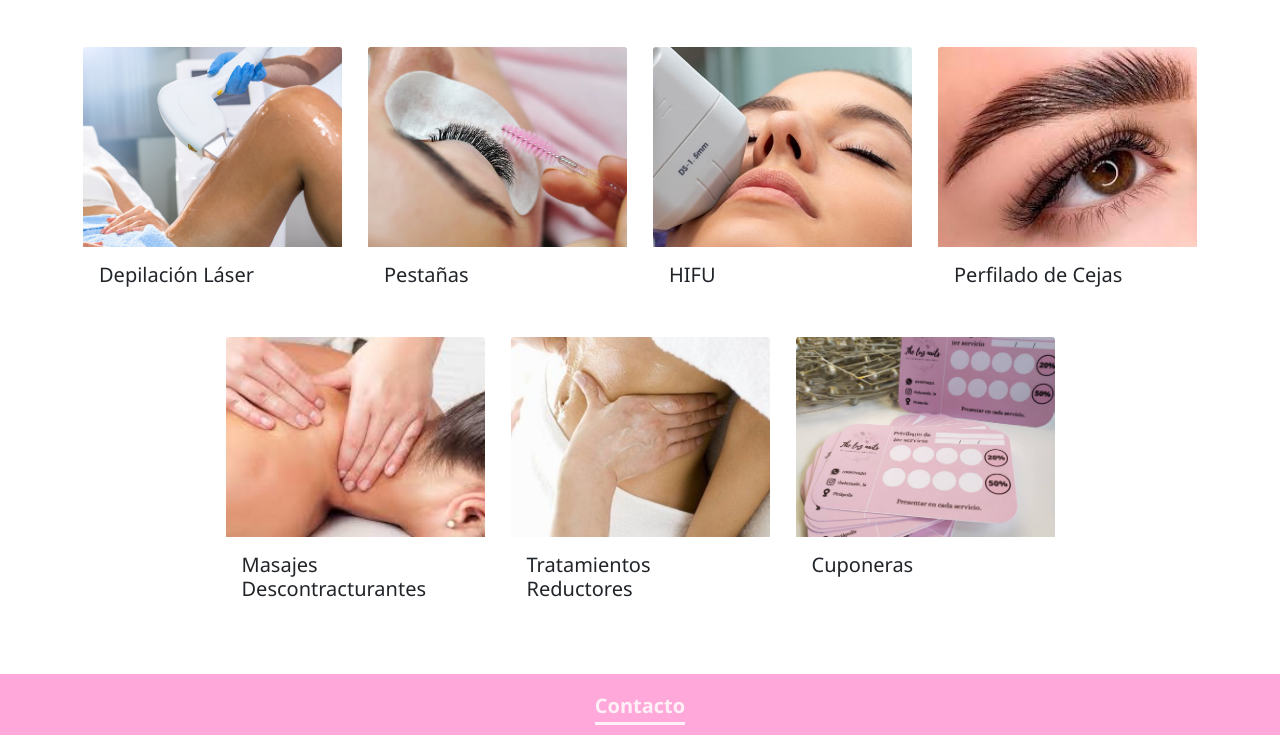
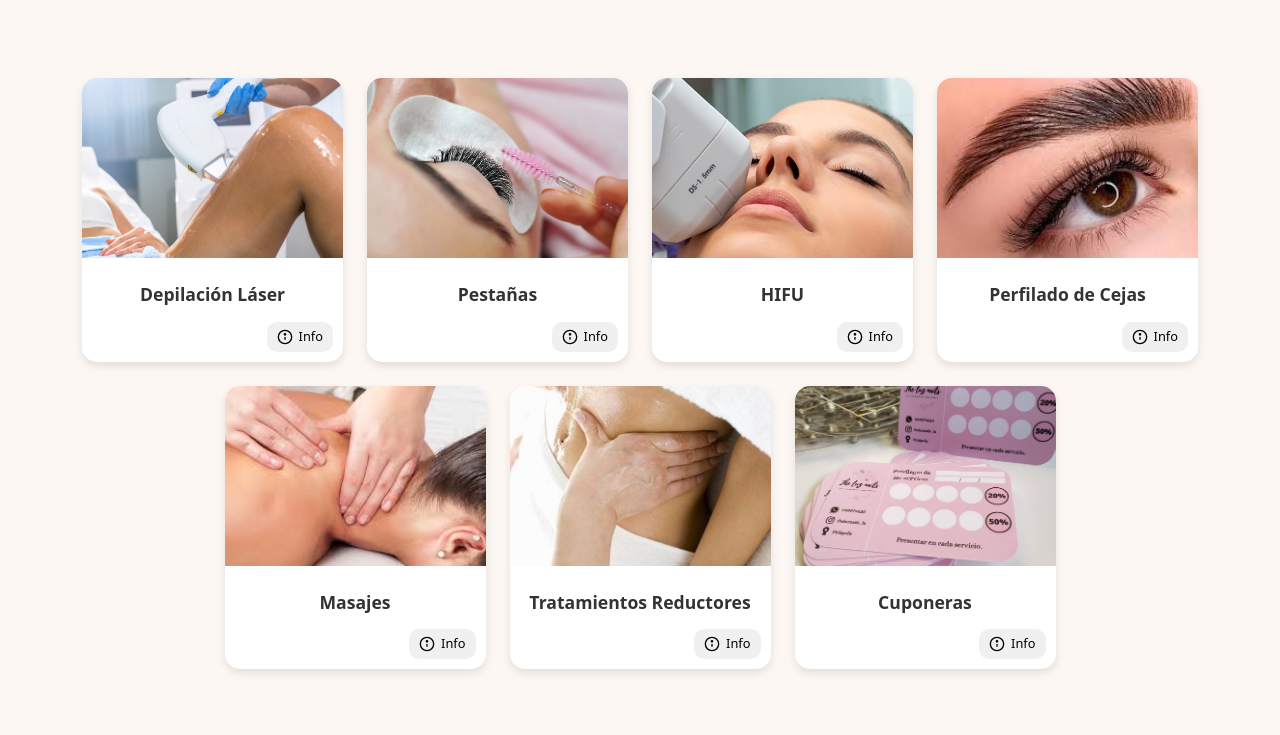
Before and after one commit to Fiorella-vq/Estetica, a React app: page / in a window 1280 px wide. Shown: the part 64-799 px from the top of the page. Built offline with nearby package versions, Linux system fonts and the light colour scheme; some packages are replaced by stand-ins of ours; no server answers; a script that the page names is missing.

Commit message:
Mejora cards de home.js

```diff
--- a/src/front/js/pages/home.js
+++ b/src/front/js/pages/home.js
@@ -1,6 +1,6 @@
 import React, { useContext } from "react";
 import { Context } from "../store/appContext";
-import '../../styles/home.css';
+import "../../styles/home.css";
 import { useNavigate } from "react-router-dom";
 import Depilaser from "../../img/depilaser.png";
 import PestañasImg from "../../img/pestanas.webp";
@@ -9,6 +9,22 @@ import CejasImg from "../../img/cejas.jpg";
 import MasajesImg from "../../img/descontracturantes.jpg";
 import ReductoresImg from "../../img/reductores.jpg";
 import CuponerasImg from "../../img/cuponeras.jpg";
+
+const InfoIcon = () => (
+  <svg
+    xmlns="http://www.w3.org/2000/svg"
+    fill="none"
+    viewBox="0 0 24 24"
+    strokeWidth={2}
+    stroke="currentColor"
+    width="16"
+    height="16"
+  >
+    <circle cx="12" cy="12" r="10" stroke="currentColor" strokeWidth="2" />
+    <line x1="12" y1="16" x2="12" y2="12" stroke="currentColor" strokeWidth="2" />
+    <circle cx="12" cy="8" r="1" fill="currentColor" />
+  </svg>
+);
 
 export const Home = () => {
   const { store, actions } = useContext(Context);
@@ -19,7 +35,7 @@ export const Home = () => {
     { img: PestañasImg, alt: "Pestañas", title: "Pestañas", ruta: "/pestanas" },
     { img: HifuImg, alt: "HIFU", title: "HIFU", ruta: "/hifu" },
     { img: CejasImg, alt: "Perfilado de Cejas", title: "Perfilado de Cejas", ruta: "/cejas" },
-		{ img: MasajesImg, alt: "Masajes Descontracturantes", title: "Masajes Descontracturantes", ruta: "/masajes" },
+    { img: MasajesImg, alt: "Masajes Descontracturantes", title: "Masajes", ruta: "/masajes" },
     { img: ReductoresImg, alt: "Tratamientos Reductores", title: "Tratamientos Reductores", ruta: "/reductores" },
     { img: CuponerasImg, alt: "Cuponeras", title: "Cuponeras", ruta: "/cuponeras" },
   ];
@@ -29,10 +45,29 @@ export const Home = () => {
       <div className="row g-4 justify-content-center">
         {servicios.map((servicio, index) => (
           <div key={index} className="col-12 col-sm-6 col-md-4 col-lg-3 d-flex">
-						<div className="card h-100 w-100" onClick={() => navigate(servicio.ruta)}>
+            <div
+              className="card h-100 w-100 card-custom"
+              onClick={() => navigate(servicio.ruta)}
+              role="button"
+              tabIndex={0}
+              onKeyPress={e => {
+                if (e.key === 'Enter') navigate(servicio.ruta);
+              }}
+            >
               <img src={servicio.img} className="card-img-top service-img" alt={servicio.alt} />
-							<div className="card-body">
+              <div className="card-body card-body-custom">
                 <h5 className="card-title">{servicio.title}</h5>
+                <button
+                  className="card-info-button"
+                  onClick={(e) => {
+                    e.stopPropagation();
+                    navigate(servicio.ruta);
+                  }}
+                  aria-label={`Más información sobre ${servicio.title}`}
+                >
+                  <InfoIcon />
+                  <span>Info</span>
+                </button>
               </div>
             </div>
           </div>
--- a/src/front/styles/home.css
+++ b/src/front/styles/home.css
@@ -1,35 +1,81 @@
+body {
+	background-color: #fdf7f4;
+}
+
+.container {
+	padding-top: 2rem;
+	padding-bottom: 2rem;
+}
+
+.card {
+	border-radius: 15px;
+	box-shadow: 0 4px 8px rgba(0, 0, 0, 0.1);
+	cursor: pointer;
+	transition: transform 0.2s ease, box-shadow 0.2s ease;
+	background-color: white;
+	border: none;
+
+	position: relative;
+	min-height: 280px;
+	display: flex;
+	flex-direction: column;
+}
+
+.card:hover {
+	transform: translateY(-5px);
+	box-shadow: 0 6px 12px rgba(0, 0, 0, 0.15);
+}
 
 .service-img {
-    width: 100%;
-    height: 200px;
-    object-fit: cover;
-  }
-
-
-  .card {
-    transition: transform 0.3s ease, box-shadow 0.3s ease;
-    border-radius: 0%;
-    border-color: transparent;
-  }
-
-
-  .card:hover {
-    transform: scale(1.05);
-    box-shadow: 0 4px 8px rgba(0, 0, 0, 0.2);
-    cursor: pointer;
-  }
-
-  body {
-    font-family: 'Segoe UI', sans-serif;
+	height: 180px;
+	object-fit: cover;
+	border-top-left-radius: 15px;
+	border-top-right-radius: 15px;
 }
 
-
-.wrapper {
-  min-height: 50vh;
-  display: flex;
-  flex-direction: column;
+.card-body {
+	padding-bottom: 3rem;
+	flex-grow: 1;
+	display: flex;
+	flex-direction: column;
+	justify-content: center;
 }
 
-.content {
-  flex-grow: 1;
+.card-title {
+	text-align: center;
+	font-size: 1.1rem;
+	color: #333;
+	font-weight: 600;
+	margin-top: 10px;
 }
+
+@media (max-width: 576px) {
+	.card-title {
+		font-size: 1rem;
+	}
+}
+
+.card-info-button {
+	position: absolute;
+	bottom: 10px;
+	right: 10px;
+	padding: 5px 10px;
+	border-radius: 10px;
+	border: none;
+	background-color: #f0f0f0;
+	cursor: pointer;
+	font-size: 0.8rem;
+	transition: background-color 0.3s ease;
+
+	display: flex;
+	align-items: center;
+	gap: 6px;
+}
+
+.card-info-button:hover {
+	background-color: #e0e0e0;
+}
+
+.card-info-button svg {
+	display: block;
+}
```
Lines whose indentation alone changed are shown as unchanged.
